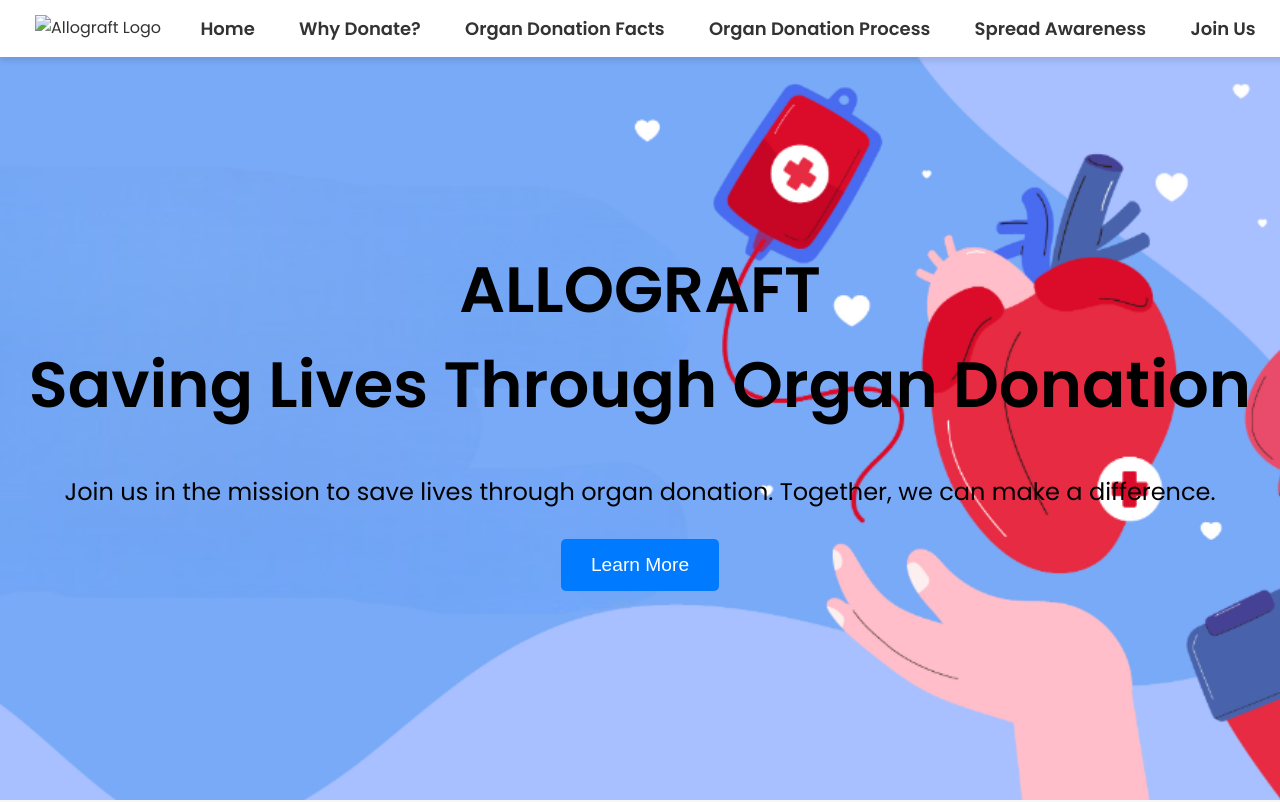
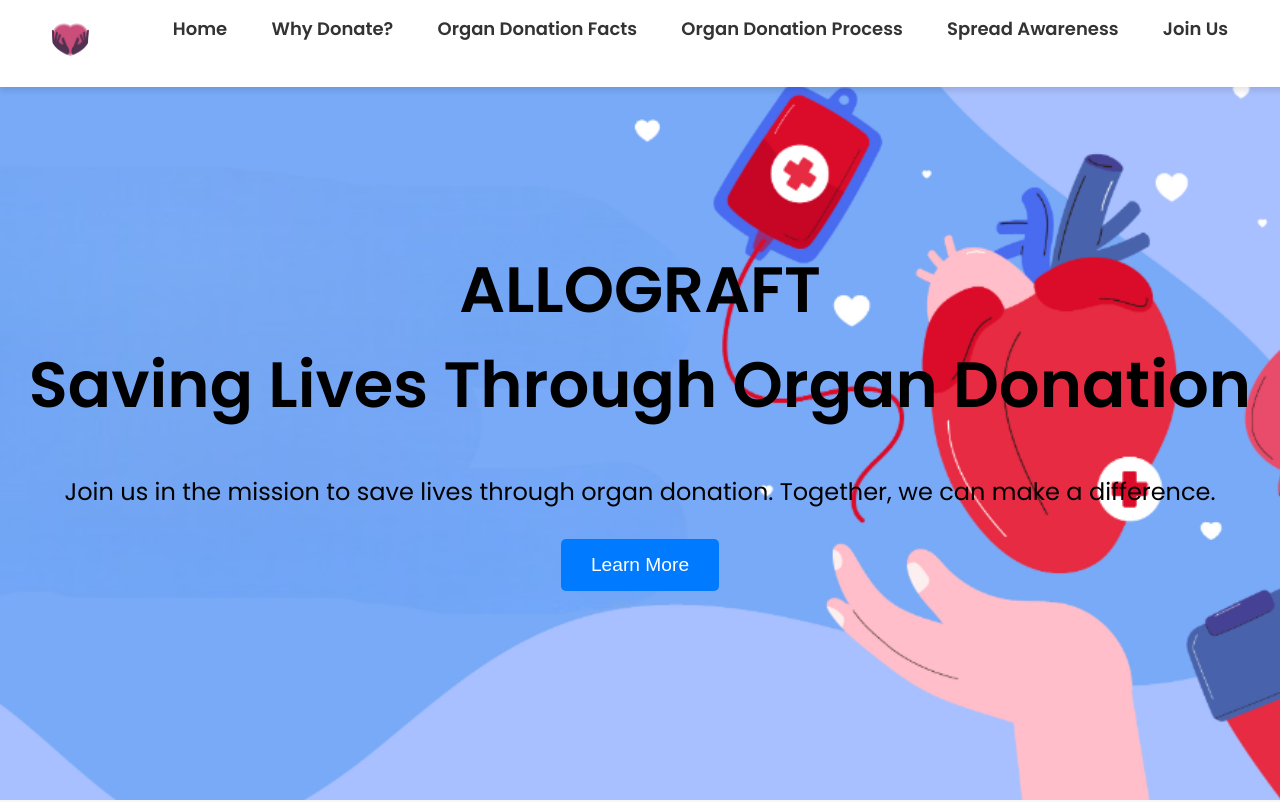
Before and after one commit to YASHMASKE2005/AllograftNew, a plain HTML site: page index.html in a window 1280 px wide. Shown: the top 802 px of the page. Drawn offline with Linux system fonts and the light colour scheme.

Commit message:
Update index.html

```diff
--- a/index.html
+++ b/index.html
@@ -270,7 +270,7 @@
 
 <nav>
     <div class="logo">
-        <img src="allograft-logo.png" alt="Allograft Logo">
+        <img src="Screenshot_2024-09-18_190305-removebg-preview.png" alt="Allograft Logo">
     </div>
     <div class="nav-links">
         <a href="#hero">Home</a>
```
